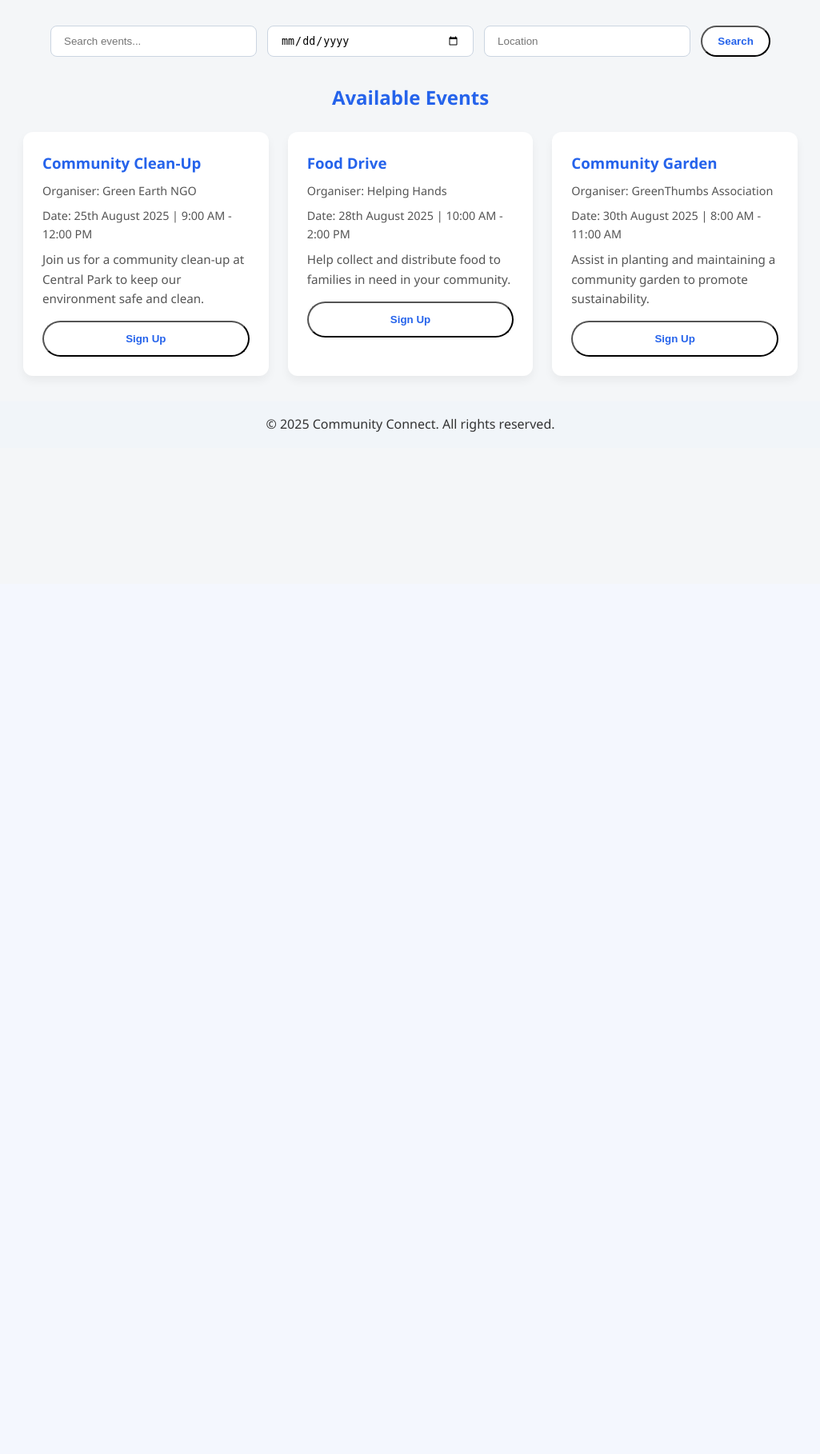
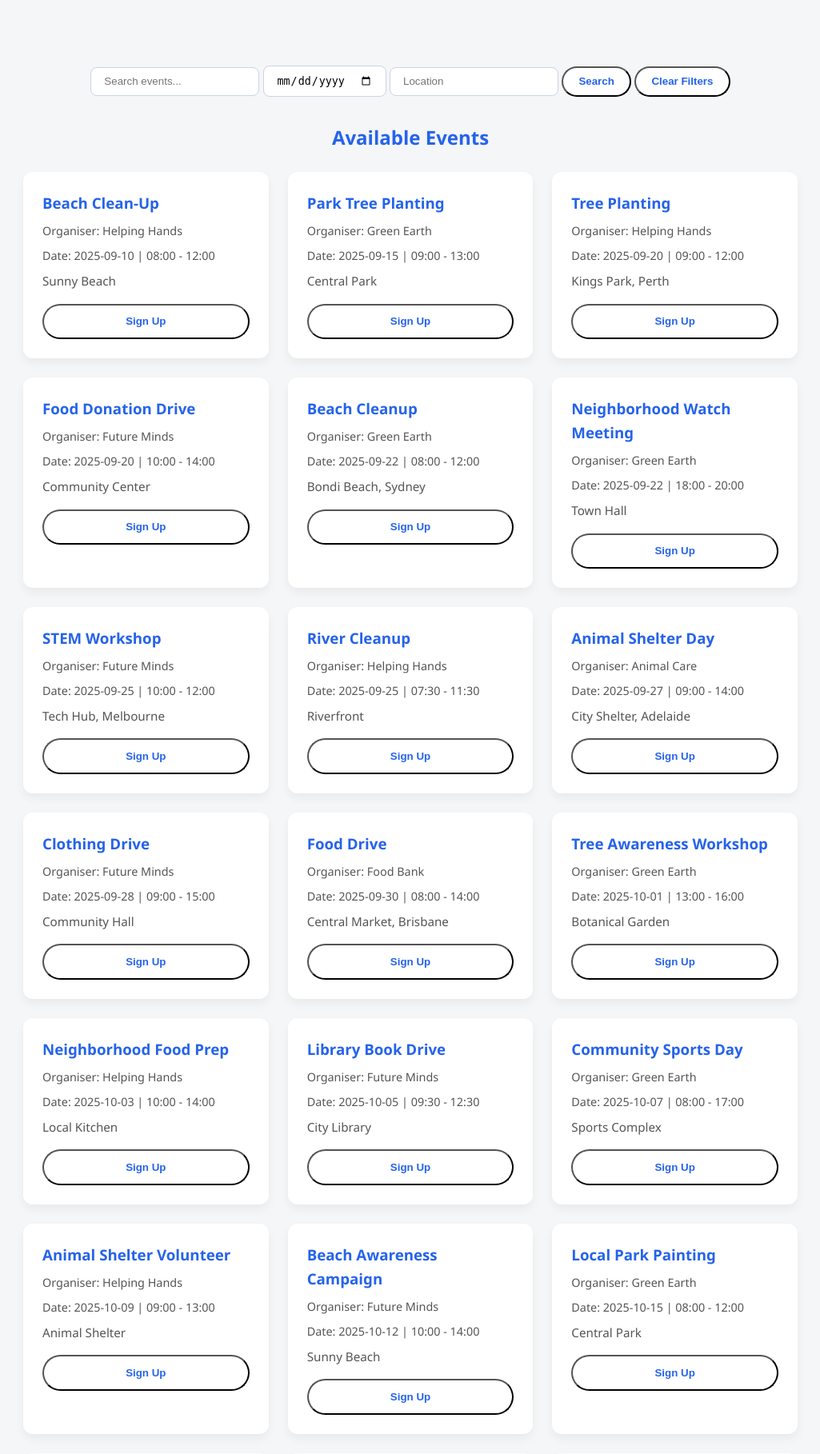
Before and after one commit to IMRAN-Anisha/CMSCI-DB-PRO-CommunityConnect, a Flask app: page /event_search in a window 1280 px wide. Shown: the part 70-1888 px from the top of the page at 80% size, without its empty margins (127-1152 px from the left). Before the commit the page ends 610 px from the top, so only its background shows below. Run offline with Flask 3, Linux system fonts and the light colour scheme; data comes from the database, SQL or seed files in the repository; both versions use the stored data as it was after the commit.

Commit message:
Event Filtering Complete

```diff
--- a/CommunityConnect/app/app.py
+++ b/CommunityConnect/app/app.py
@@ -164,9 +164,37 @@ def volunteer_dashboard():
     first_name = volunteer['FirstName'] if volunteer else "Volunteer"
     return render_template('VolunteerUserDashboard.html', first_name=first_name)
 
-@app.route('/event_search')
+@app.route('/event_search', methods=['GET', 'POST'])
 def event_search():
-    return render_template('EventSearch.html')
+    if request.method == 'POST' and request.form.get('clear'):
+        # Clear filters
+        return redirect(url_for('event_search'))
+
+    conn = get_db_connection()
+    search_name = request.args.get('search', '').strip()
+    search_date = request.args.get('date', '').strip()
+    search_location = request.args.get('location', '').strip()
+
+    query = "SELECT E.*, C.CompanyName FROM Events E JOIN Companies C ON E.CompanyID = C.CompanyID WHERE 1=1"
+    params = []
+
+    if search_name:
+        query += " AND E.EventName LIKE ?"
+        params.append(f"%{search_name}%")
+    if search_date:
+        query += " AND E.EventDate = ?"
+        params.append(search_date)
+    if search_location:
+        query += " AND E.EventLocation LIKE ?"
+        params.append(f"%{search_location}%")
+
+    query += " ORDER BY E.EventDate ASC"
+    events = conn.execute(query, params).fetchall()
+    conn.close()
+
+    return render_template('EventSearch.html', events=events,
+                           search_name=search_name, search_date=search_date, search_location=search_location)
+
 
 @app.route('/notifications')
 def notifications():
--- a/CommunityConnect/app/templates/EventSearch.html
+++ b/CommunityConnect/app/templates/EventSearch.html
@@ -2,13 +2,11 @@
 <html lang="en">
 <head>
   <meta charset="UTF-8">
-  <meta name="viewport" content="width=device-width, initial-scale=1.0">
   <title>Event Search - Community Connect</title>
   <link rel="stylesheet" href="{{ url_for('static', filename='styles.css') }}">
 </head>
 <body>
 
-  <!-- Header / Navbar -->
 <header>
   <div class="logo">Community Connect</div>
   <nav>
@@ -21,51 +19,41 @@
   </nav>
 </header>
 
-  <!-- Search Bar -->
+<main>
   <section class="search-bar">
-    <input type="text" placeholder="Search events..." name="search">
-    <input type="date" name="date">
-    <input type="text" placeholder="Location" name="location">
-    <button class="btn primary">Search</button>
+    <form method="GET" action="{{ url_for('event_search') }}">
+      <input type="text" placeholder="Search events..." name="search" value="{{ search_name }}">
+      <input type="date" name="date" value="{{ search_date }}">
+      <input type="text" placeholder="Location" name="location" value="{{ search_location }}">
+
+      <button class="btn primary" type="submit">Search</button>
+      <button class="btn secondary" type="submit" name="clear" value="1">Clear Filters</button>
+    </form>
   </section>
 
-  <!-- Event Listings -->
   <section class="events-section">
     <h1>Available Events</h1>
 
     <div class="events-container">
-
-      <!-- Event Card -->
+      {% if events %}
+        {% for event in events %}
         <div class="event-card">
-        <h3>Community Clean-Up</h3>
-        <p class="event-organiser">Organiser: Green Earth NGO</p>
-        <p class="event-date">Date: 25th August 2025 | 9:00 AM - 12:00 PM</p>
-        <p class="event-desc">Join us for a community clean-up at Central Park to keep our environment safe and clean.</p>
+          <h3>{{ event['EventName'] }}</h3>
+          <p class="event-organiser">Organiser: {{ event['CompanyName'] }}</p>
+          <p class="event-date">
+            Date: {{ event['EventDate'] }} | {{ event['EventStartTime'] }} - {{ event['EventEndTime'] }}
+          </p>
+          <p class="event-desc">{{ event['EventLocation'] }}</p>
           <button class="btn secondary">Sign Up</button>
         </div>
-
-      <div class="event-card">
-        <h3>Food Drive</h3>
-        <p class="event-organiser">Organiser: Helping Hands</p>
-        <p class="event-date">Date: 28th August 2025 | 10:00 AM - 2:00 PM</p>
-        <p class="event-desc">Help collect and distribute food to families in need in your community.</p>
-        <button class="btn secondary">Sign Up</button>
-      </div>
-
-      <div class="event-card">
-        <h3>Community Garden</h3>
-        <p class="event-organiser">Organiser: GreenThumbs Association</p>
-        <p class="event-date">Date: 30th August 2025 | 8:00 AM - 11:00 AM</p>
-        <p class="event-desc">Assist in planting and maintaining a community garden to promote sustainability.</p>
-        <button class="btn secondary">Sign Up</button>
-      </div>
-
-      <!-- Additional event cards can be generated dynamically with Flask -->
-
+        {% endfor %}
+      {% else %}
+        <p>No events found.</p>
+      {% endif %}
     </div>
   </section>
+</main>
 
-  <!-- Footer -->
 <footer>
   &copy; 2025 Community Connect. All rights reserved.
 </footer>
```
Also changed, not shown: CommunityConnect/database/SQL files/Large-scale_event-dummyData.sql (added, +22 -0 lines), CommunityConnect/database/CommunityConnect.db, 1 other file. Lines whose indentation alone changed are shown as unchanged.
